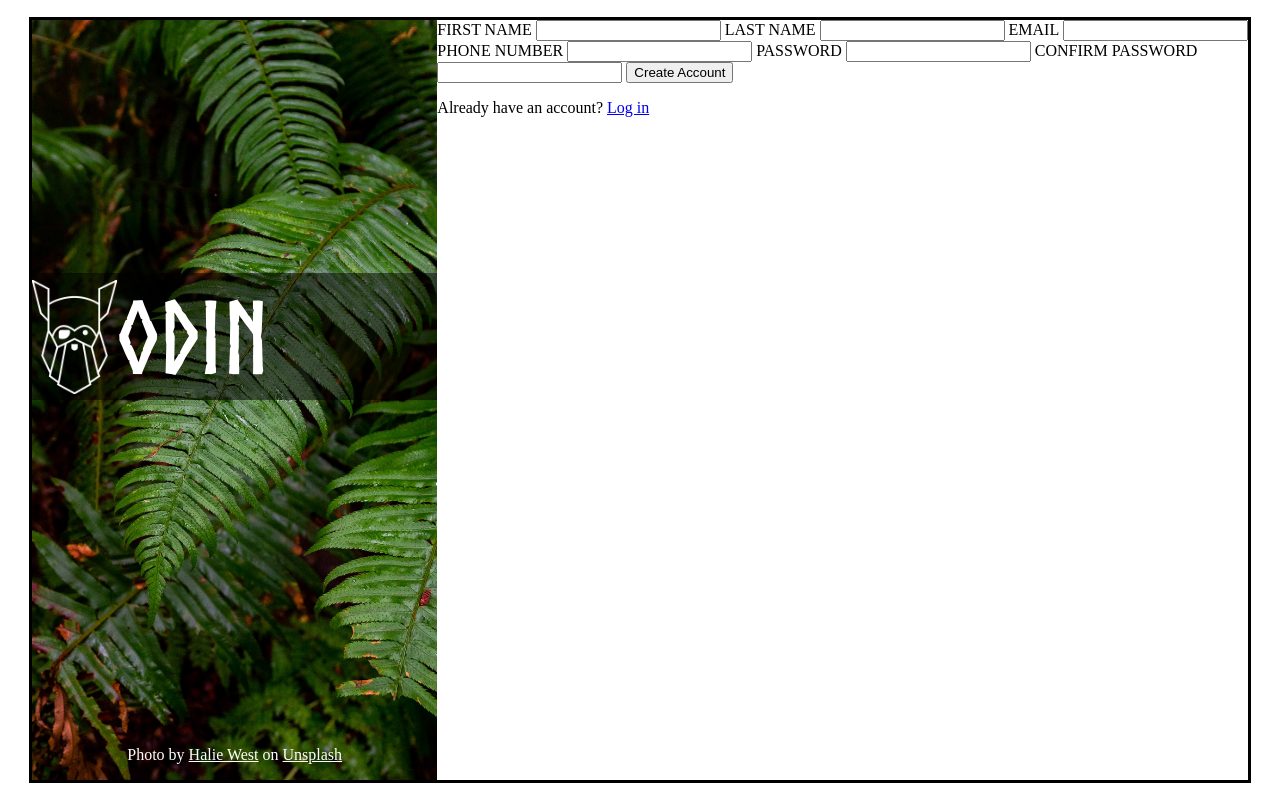
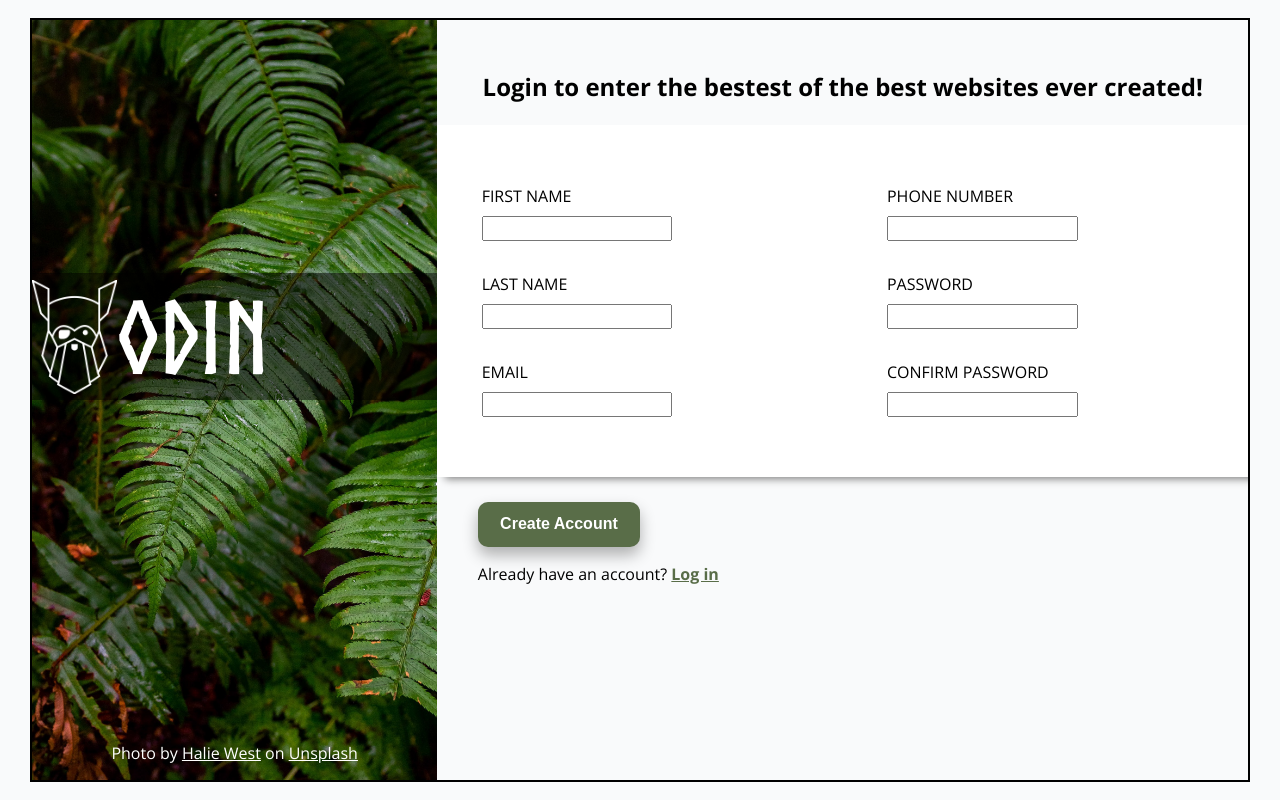
Before and after one commit to ErickAC12/Sign-up-Form, a plain HTML site: page index.html in a window 1280 px wide. Drawn offline with Linux system fonts and the light colour scheme.

Commit message:
Form styling

```diff
--- a/index.html
+++ b/index.html
@@ -22,19 +22,40 @@
             </div>
         </div>
         <div id="form-container">
+            <h2>Login to enter the bestest of the best websites ever created!</h2>
+            <div class="flex-container">
+                <!-- col1 -->
+                <div class="col">
+                    <div id="first-name-wrap">
                         <label for="first-name">FIRST NAME</label>
                         <input type="text" id="first-name" name="first-name">
+                    </div>
+                    <div id="last-name-wrap">
                         <label for="last-name">LAST NAME</label>
                         <input type="text" id="last-name" name="last-name">
+                    </div>
+                    <div id="email-wrap">
                         <label for="email">EMAIL</label>
                         <input type="email" id="email" name="email">
+                    </div>
+                </div>
+                <!-- col2 -->
+                <div class="col">
+                    <div id="phone-number-wrap">
                         <label for="phone-number">PHONE NUMBER</label>
                         <input type="text" id="phone-number" name="phone-number">
+                    </div>
+                    <div id="password-wrap">
                         <label for="password">PASSWORD</label>
                         <input type="password" id="password" name="password">
+                    </div>
+                    <div id="confirm-password-wrap">
                         <label for="confirm-password">CONFIRM PASSWORD</label>
                         <input type="password" id="confirm-password" name="confirm-password">
-            <button type="submit">Create Account</button>
+                    </div>
+                </div>
+            </div>
+            <button type="submit" id="submit-btn">Create Account</button>
             <p>Already have an account? <a href="extremely-important-page.html">Log in</a></p>
         </div>
     </div>
--- a/style.css
+++ b/style.css
@@ -2,9 +2,22 @@
     font-family: Norse-Bold;
     src: url(font/Norse-Bold.otf);
 }
+
+@font-face {
+    font-family: Open-Sans;
+    src: url(font/OpenSans-VariableFont_wdth\,wght.ttf)
+}
+
+@font-face {
+    font-family: Montserrat;
+    src: url(font/MontserratAlternates-Bold.otf)
+}
+
 body{
     margin: 0;
     padding: 0;
+    background-color: #F9FAFB;
+    font-family: Open-Sans, sans-serif;
 }
 
 #container {
@@ -20,7 +33,7 @@ body{
     height: 95vh;
     overflow: hidden;
     margin: auto;
-    border: black 3px solid;
+    border: black 2px solid;
 }
 
 #img-container {
@@ -90,3 +103,66 @@ body{
 #leafs-img {
     height: 95vh;
 }
+
+#form-container > h2 {
+    text-align: center;
+    margin-top: 50px;
+    margin-bottom: -100px;
+}
+
+#form-container > .flex-container {
+    display: flex;
+    margin-top: 15%;
+    width: 100%;
+    height: 40%;
+    background-color: white;
+    padding: 3%;
+    box-shadow: 0 10px 8px -8px gray;
+}
+
+#form-container > .flex-container > .col {
+    display: flex;
+    flex-direction: column;
+    justify-content: space-around;
+    align-items: center;
+    padding: 20px;
+    width: 100%;
+}
+#form-container > .flex-container > .col > div {
+    width: 100%;
+}
+
+#form-container > .flex-container > .col > div > label {
+    font-size: 1rem;
+    display: block;
+    margin-bottom: 0.6rem;
+}
+
+#form-container > .flex-container > .col > div > input {
+    height: 1.2rem;
+    width: 50%;
+}
+
+#submit-btn {
+    height: 6%;
+    width: 20%;
+    margin-top: 3%;
+    margin-left: 5%;
+    background-color: #596D48;
+    color: white;
+    font-weight: bold;
+    font-size: 1rem;
+    border-radius: 10px;
+    border-style: none;
+    box-shadow: 0px 8px 15px rgba(0, 0, 0, 0.3);
+}
+
+#form-container > p {
+    margin-top: 2%;
+    margin-left: 5%;
+}
+
+#form-container > p > a {
+    font-weight: bold;
+    color: #596D48;
+}
```
Also changed, not shown: font/MontserratAlternates-Bold.otf (added), font/OpenSans-VariableFont_wdth,wght.ttf (added). Lines whose indentation alone changed are shown as unchanged.
